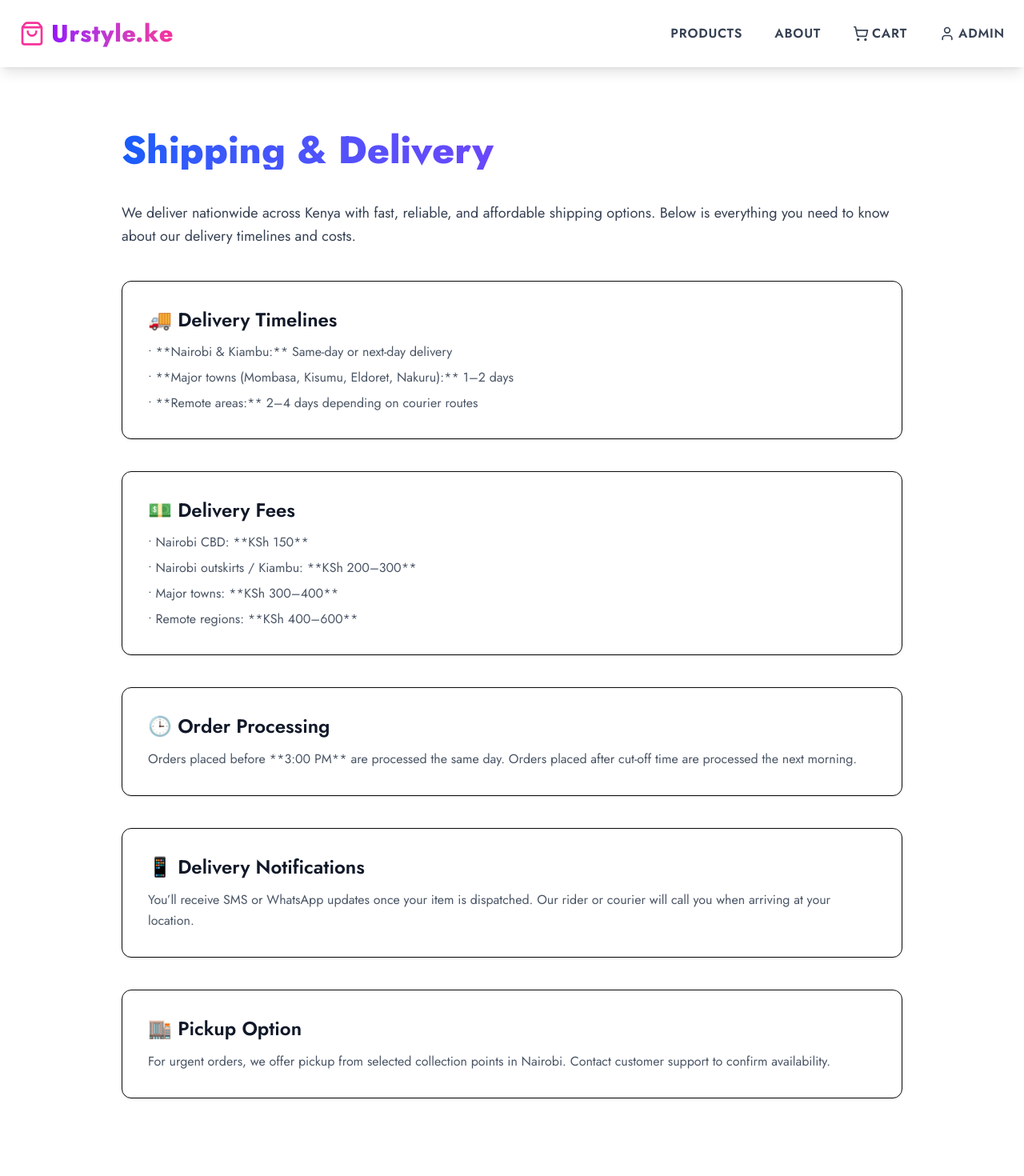
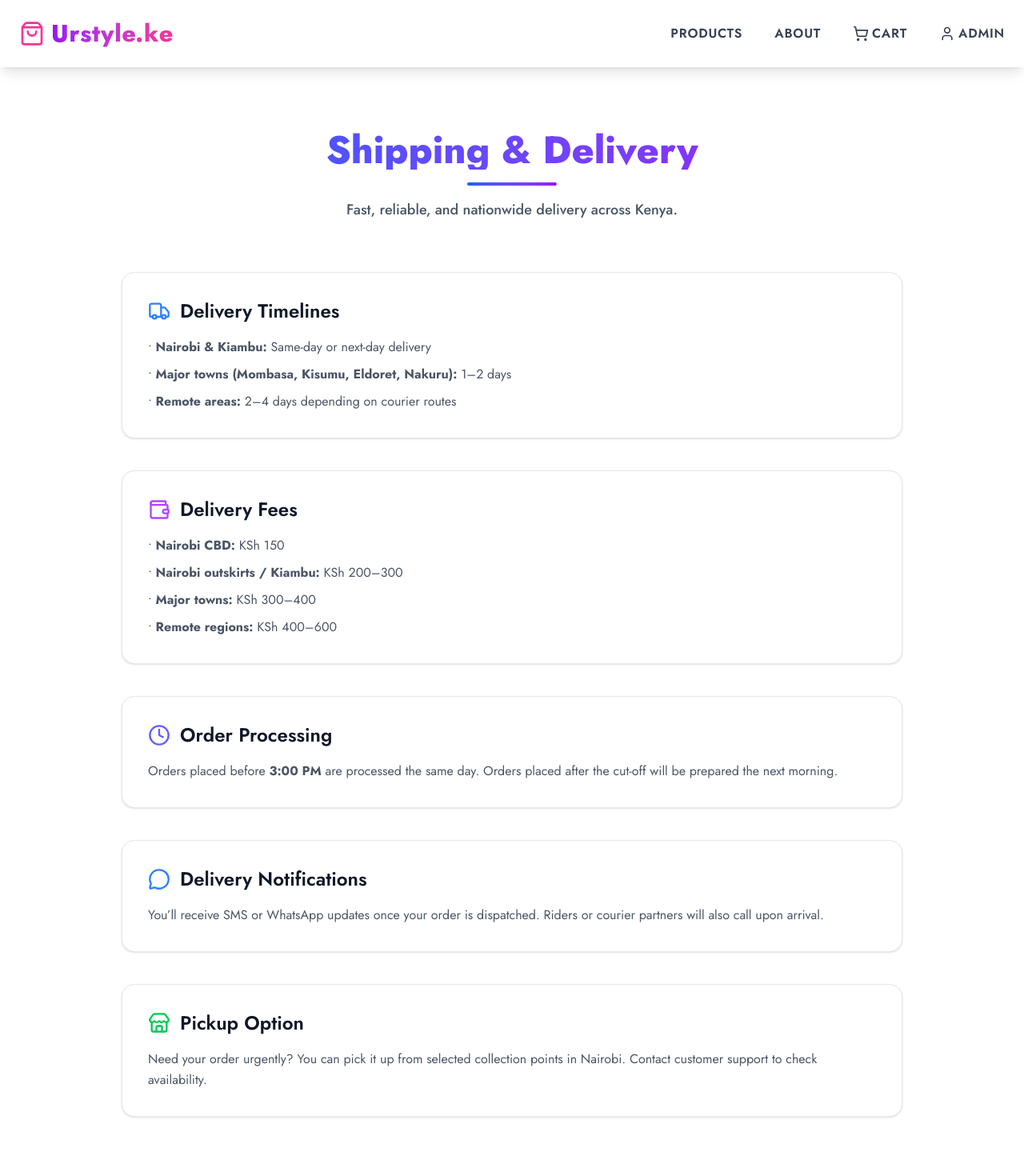
Before and after one commit to Griffinsshem/urstyle.ke, a Next.js app: page /support/shipping in a window 1280 px wide. Shown: the top 1470 px of the page at 80% size. Built offline with nearby package versions, Linux system fonts and the light colour scheme.

Commit message:
Enhanced Shipping & Delivery page UI

```diff
--- a/src/app/support/shipping/page.js
+++ b/src/app/support/shipping/page.js
@@ -1,72 +1,103 @@
+"use client";
+import {
+  Truck,
+  Wallet,
+  Clock,
+  MessageCircle,
+  Store,
+} from "lucide-react";
+
 export default function ShippingPage() {
   return (
     <div className="max-w-5xl mx-auto px-6 py-20">
-      <h1 className="text-5xl font-extrabold bg-gradient-to-r from-blue-600 to-purple-600 bg-clip-text text-transparent mb-10">
+      {/* Header */}
+      <div className="text-center mb-16">
+        <h1 className="text-5xl font-extrabold bg-gradient-to-r from-blue-600 to-purple-600 bg-clip-text text-transparent">
           Shipping & Delivery
         </h1>
+        <div className="w-28 h-1 bg-gradient-to-r from-blue-600 to-purple-600 mx-auto mt-4 rounded-full"></div>
 
-      <p className="text-gray-700 text-lg leading-relaxed mb-10">
-        We deliver nationwide across Kenya with fast, reliable, and affordable shipping options.
-        Below is everything you need to know about our delivery timelines and costs.
+        <p className="text-gray-600 mt-4 text-lg font-medium">
+          Fast, reliable, and nationwide delivery across Kenya.
         </p>
+      </div>
 
       <div className="space-y-10">
+        {/* Delivery Timelines */}
+        <div className="bg-white border border-gray-200 rounded-2xl p-8 shadow-sm hover:shadow-md hover:border-blue-300 transition-all duration-200">
+          <div className="flex items-center gap-3 mb-4">
+            <Truck className="w-7 h-7 text-blue-500" />
+            <h2 className="text-2xl font-semibold text-gray-900">
+              Delivery Timelines
+            </h2>
+          </div>
 
-        {/* Delivery Times */}
-        <div className="bg-white border rounded-xl p-8 shadow-sm">
-          <h2 className="text-2xl font-semibold text-gray-900 mb-3">
-            🚚 Delivery Timelines
-          </h2>
-          <ul className="text-gray-600 space-y-2">
-            <li>• **Nairobi & Kiambu:** Same-day or next-day delivery</li>
-            <li>• **Major towns (Mombasa, Kisumu, Eldoret, Nakuru):** 1–2 days</li>
-            <li>• **Remote areas:** 2–4 days depending on courier routes</li>
+          <ul className="text-gray-600 space-y-2 leading-relaxed">
+            <li>• <strong>Nairobi & Kiambu:</strong> Same-day or next-day delivery</li>
+            <li>• <strong>Major towns (Mombasa, Kisumu, Eldoret, Nakuru):</strong> 1–2 days</li>
+            <li>• <strong>Remote areas:</strong> 2–4 days depending on courier routes</li>
           </ul>
         </div>
 
         {/* Delivery Fees */}
-        <div className="bg-white border rounded-xl p-8 shadow-sm">
-          <h2 className="text-2xl font-semibold text-gray-900 mb-3">
-            💵 Delivery Fees
+        <div className="bg-white border border-gray-200 rounded-2xl p-8 shadow-sm hover:shadow-md hover:border-purple-300 transition-all duration-200">
+          <div className="flex items-center gap-3 mb-4">
+            <Wallet className="w-7 h-7 text-purple-500" />
+            <h2 className="text-2xl font-semibold text-gray-900">
+              Delivery Fees
             </h2>
-          <ul className="text-gray-600 space-y-2">
-            <li>• Nairobi CBD: **KSh 150**</li>
-            <li>• Nairobi outskirts / Kiambu: **KSh 200–300**</li>
-            <li>• Major towns: **KSh 300–400**</li>
-            <li>• Remote regions: **KSh 400–600**</li>
+          </div>
+
+          <ul className="text-gray-600 space-y-2 leading-relaxed">
+            <li>• <strong>Nairobi CBD:</strong> KSh 150</li>
+            <li>• <strong>Nairobi outskirts / Kiambu:</strong> KSh 200–300</li>
+            <li>• <strong>Major towns:</strong> KSh 300–400</li>
+            <li>• <strong>Remote regions:</strong> KSh 400–600</li>
           </ul>
         </div>
 
         {/* Order Processing */}
-        <div className="bg-white border rounded-xl p-8 shadow-sm">
-          <h2 className="text-2xl font-semibold text-gray-900 mb-3">
-            🕒 Order Processing
+        <div className="bg-white border border-gray-200 rounded-2xl p-8 shadow-sm hover:shadow-md hover:border-indigo-300 transition-all duration-200">
+          <div className="flex items-center gap-3 mb-4">
+            <Clock className="w-7 h-7 text-indigo-500" />
+            <h2 className="text-2xl font-semibold text-gray-900">
+              Order Processing
             </h2>
+          </div>
+
           <p className="text-gray-600 leading-relaxed">
-            Orders placed before **3:00 PM** are processed the same day.
-            Orders placed after cut-off time are processed the next morning.
+            Orders placed before <strong>3:00 PM</strong> are processed the same day.
+            Orders placed after the cut-off will be prepared the next morning.
           </p>
         </div>
 
         {/* Delivery Notifications */}
-        <div className="bg-white border rounded-xl p-8 shadow-sm">
-          <h2 className="text-2xl font-semibold text-gray-900 mb-3">
-            📱 Delivery Notifications
+        <div className="bg-white border border-gray-200 rounded-2xl p-8 shadow-sm hover:shadow-md hover:border-blue-300 transition-all duration-200">
+          <div className="flex items-center gap-3 mb-4">
+            <MessageCircle className="w-7 h-7 text-blue-500" />
+            <h2 className="text-2xl font-semibold text-gray-900">
+              Delivery Notifications
             </h2>
+          </div>
+
           <p className="text-gray-600 leading-relaxed">
-            You’ll receive SMS or WhatsApp updates once your item is dispatched.
-            Our rider or courier will call you when arriving at your location.
+            You’ll receive SMS or WhatsApp updates once your order is dispatched.
+            Riders or courier partners will also call upon arrival.
           </p>
         </div>
 
         {/* Pickup Option */}
-        <div className="bg-white border rounded-xl p-8 shadow-sm">
-          <h2 className="text-2xl font-semibold text-gray-900 mb-3">
-            🏬 Pickup Option
+        <div className="bg-white border border-gray-200 rounded-2xl p-8 shadow-sm hover:shadow-md hover:border-green-300 transition-all duration-200">
+          <div className="flex items-center gap-3 mb-4">
+            <Store className="w-7 h-7 text-green-500" />
+            <h2 className="text-2xl font-semibold text-gray-900">
+              Pickup Option
             </h2>
+          </div>
+
           <p className="text-gray-600 leading-relaxed">
-            For urgent orders, we offer pickup from selected collection points in Nairobi.
-            Contact customer support to confirm availability.
+            Need your order urgently? You can pick it up from selected collection
+            points in Nairobi. Contact customer support to check availability.
           </p>
         </div>
       </div>
```
Lines whose indentation alone changed are shown as unchanged.
